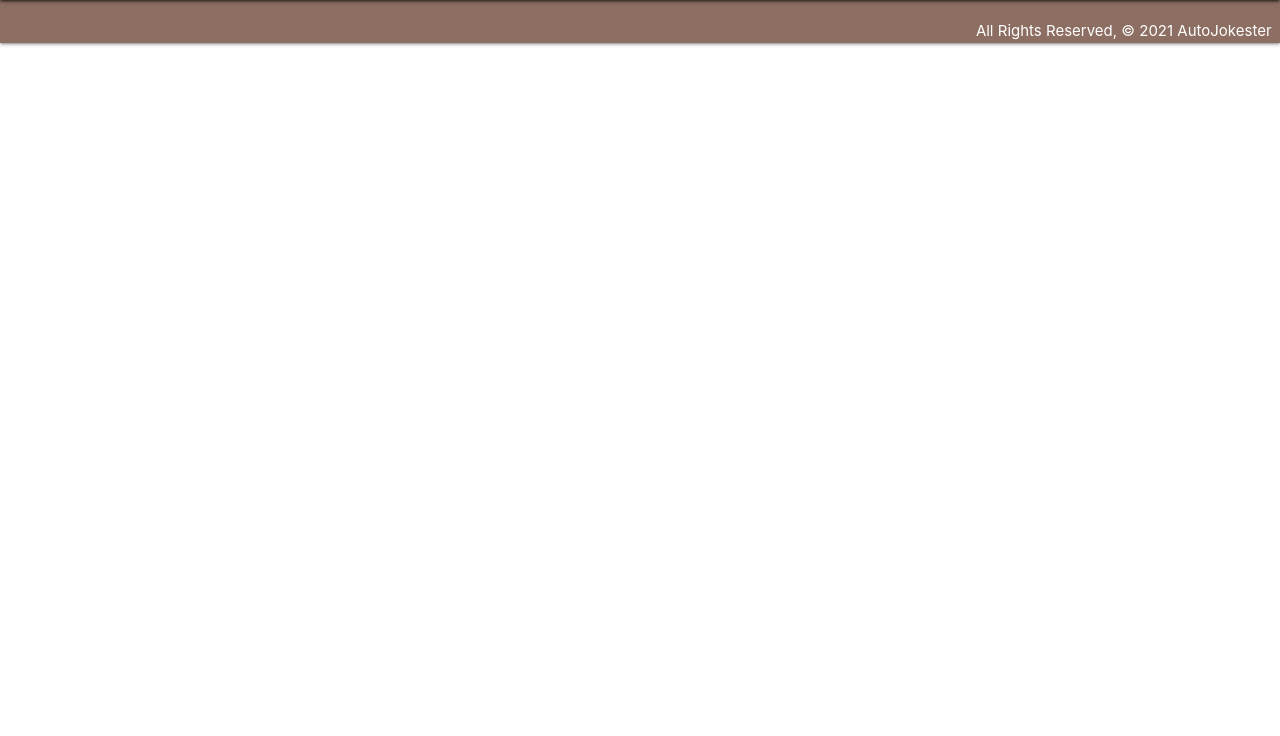
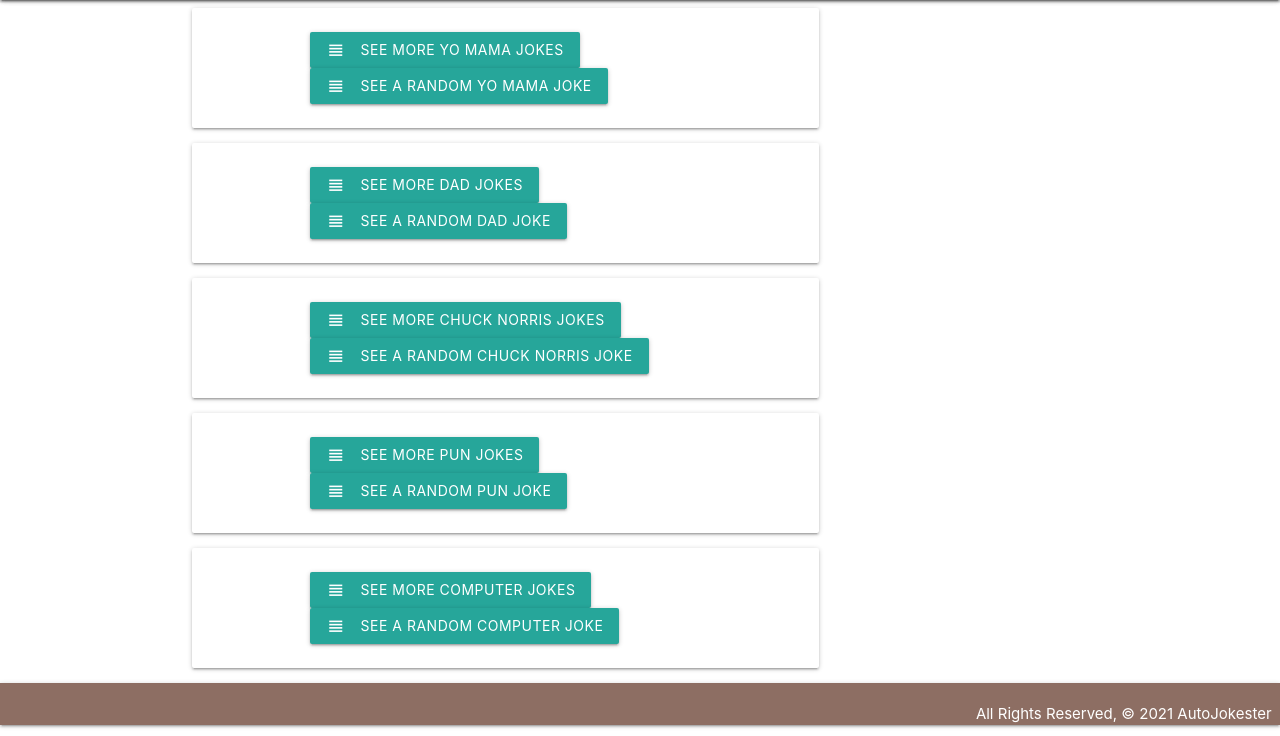
Before and after one commit to sean-yates/Auto-Jokester, a Django app: page /allJokes/ in a window 1280 px wide. Shown: the part 64-800 px from the top of the page. Run offline with Django 3.2, Linux system fonts and the light colour scheme; data that the repository does not hold is empty.

Commit message:
adds button on each category for a random joke pulled from API, also fixes some api call issues

```diff
--- a/main_app/models.py
+++ b/main_app/models.py
@@ -22,7 +22,7 @@ CATEGORIES = (
 class Joke(models.Model):
     joke = models.CharField(max_length=10000) # what is the max length from the apis?
 
-    source = models.CharField(max_length=50, blank=True, null=True,)
+    source = models.CharField(max_length=1000, blank=True, null=True,)
 
     favorites = models.ManyToManyField(User, blank=True, related_name = 'favorites')
 
--- a/main_app/templates/allJokes.html
+++ b/main_app/templates/allJokes.html
@@ -10,15 +10,16 @@
   />
 
         {% for joke in jokes %}
-          {% if joke.joke != None%}
-            <div class="container card">
-              <div class="container card-content">
+          <div class="container card">
+            <div class="container card-content">
+              {% if joke.joke != None%}
                 <h2>{{joke.joke}}</h2>
-                <a href="{% url 'joke_category' joke.category.1|lower|cut:' ' %}" class="waves-effect waves-light btn"><i class="material-icons left">view_headline</i>See more {{joke.category.1}} jokes</a>
                 <a href="{% url 'joke_details' joke.joke.id %}" class="waves-effect waves-light btn"><i class="material-icons left">view_headline</i>Comments</a>
-              </div>
+              {% endif %}
+              <a href="{% url 'joke_category' joke.category.1|lower|cut:' ' %}" class="waves-effect waves-light btn"><i class="material-icons left">view_headline</i>See more {{joke.category.1}} jokes</a>
+              <a href="{% url 'joke_random' joke.category.1|lower|cut:' ' %}" class="waves-effect waves-light btn"><i class="material-icons left">view_headline</i>See a random {{joke.category.1}} joke</a>
             </div>
-          {% endif %}
+          </div>
         {% endfor %}
     </body>
 
--- a/main_app/views.py
+++ b/main_app/views.py
@@ -18,7 +18,6 @@ from .forms import JokeForm, CommentForm, ProfileForm, UserUpdateForm
 def home(request):
     db_jokes = Joke.objects.all()
     random_joke = db_jokes[(random.randint(0,(len(db_jokes)) - 1 ))]
-    print(random_joke)
     return render(request, 'home.html', {'random_joke': random_joke})
 
 
@@ -35,7 +34,6 @@ def allJokes(request):
             }
         joke_list.append(category_joke)
 
-    # print('\033[30;206;48;2;255;255;0m', 'jokes =', jokes, '\033[0m')
     context = {
         'categories': categories,
         'jokes': joke_list,
@@ -64,7 +62,6 @@ def editprofile(request):
         if p_form.is_valid() and u_form.is_valid():
             p_form.save()
             u_form.save()
-            print(p_form)
             return redirect('/profile/')
     else:
         p_form = ProfileForm(instance=request.user, initial={'bio' : request.user.profile.bio, 'facebook_url': request.user.profile.facebook_url, 'twitter_url': request.user.profile.twitter_url,'instagram_url': request.user.profile.instagram_url, 'website_url': request.user.profile.website_url})
@@ -120,7 +117,6 @@ def joke_category(request, category):
         category_code = 'Y'
 
     db_jokes = Joke.objects.filter(category = category_code, approved=True).order_by('id').values()
-    # print('!!!!!!!!!!!!!request.user.id = ', request.user.id)
 
     jokes_without_action = Joke.objects.exclude(id__in = user.favorites.all().values_list('id'))
 
@@ -163,21 +159,21 @@ def joke_random(request, category_name):
     else:
         print("\033[30;206;48;2;255;255;0mI don't know how you ended up here.\033[0m")
 
+
     response = requests.request("GET", url, headers=headers)
+
 
     context = { 'response': response }
 
     response_data = response.json()
 
-
-    if category_name == 'dad' or category_name == 'yomama':
-        pass
-        print('\033[30;206;48;2;255;255;0m', 'response_data["joke"] =', response_data['joke'], '\033[0m')
-    elif category_name == 'chucknorris':
-        pass
-        print('\033[30;206;48;2;255;255;0m', 'response_data["value"]["joke"] =', response_data['value']['joke'], '\033[0m')
-
-    save_joke_to_db(response_data['joke'], url, arg_cat)
+    if category_name == 'chucknorris':
+        save_joke_to_db(response_data['value']['joke'], url, arg_cat)
+    elif category_name == 'pun' or category_name == 'computer' and response_data['type'] == 'twopart':
+        combinedJoke = response_data['setup'] + response_data['delivery']
+        save_joke_to_db(combinedJoke, url, arg_cat)
+    else:
+        save_joke_to_db(response_data['joke'], url, arg_cat)
 
     return render(request, 'joke_random.html', context)
 
@@ -192,8 +188,6 @@ def random_dad_joke(request):
     context = { 'response': response }
 
     response_data = response.json()
-
-    print('\033[30;206;48;2;255;255;0m', response_data['joke'], '\033[0m')
 
     save_joke_to_db(response_data['joke'])
 
@@ -211,15 +205,12 @@ def searchJoke(request):
 
     response_data = response.json()
 
-    print('\033[30;206;48;2;255;255;0m', response_data['results'][0], '\033[0m')
-
     save_joke_to_db(response_data['results'][0]['joke'])
 
     return render(request, 'joke_search.html', context)
 
 def save_joke_to_db(incoming_joke, source, category):
     existing_joke = Joke.objects.filter(joke__contains=incoming_joke)
-    print('\033[30;206;48;2;255;0;0m', len(existing_joke))
     if len(existing_joke) == 0:
         newJoke = {
             'joke':incoming_joke,
@@ -227,7 +218,6 @@ def save_joke_to_db(incoming_joke, source, category):
             'category':category,
             'createdBy':None,
             }
-
         form = JokeForm(newJoke)
         if form.is_valid():
             new_joke = form.save(commit=False)
@@ -312,7 +302,6 @@ class Update_joke(LoginRequiredMixin, UpdateView):
 
 @login_required
 def unapproved_jokes(request):
-    print(request.user.profile.moderator)
     if request.user.profile.moderator:
         jokes_for_review = Joke.objects.filter(approved=False, reviewed=False)
     else:
```
Also changed, not shown: main_app/migrations/0009_alter_joke_source.py (added).
